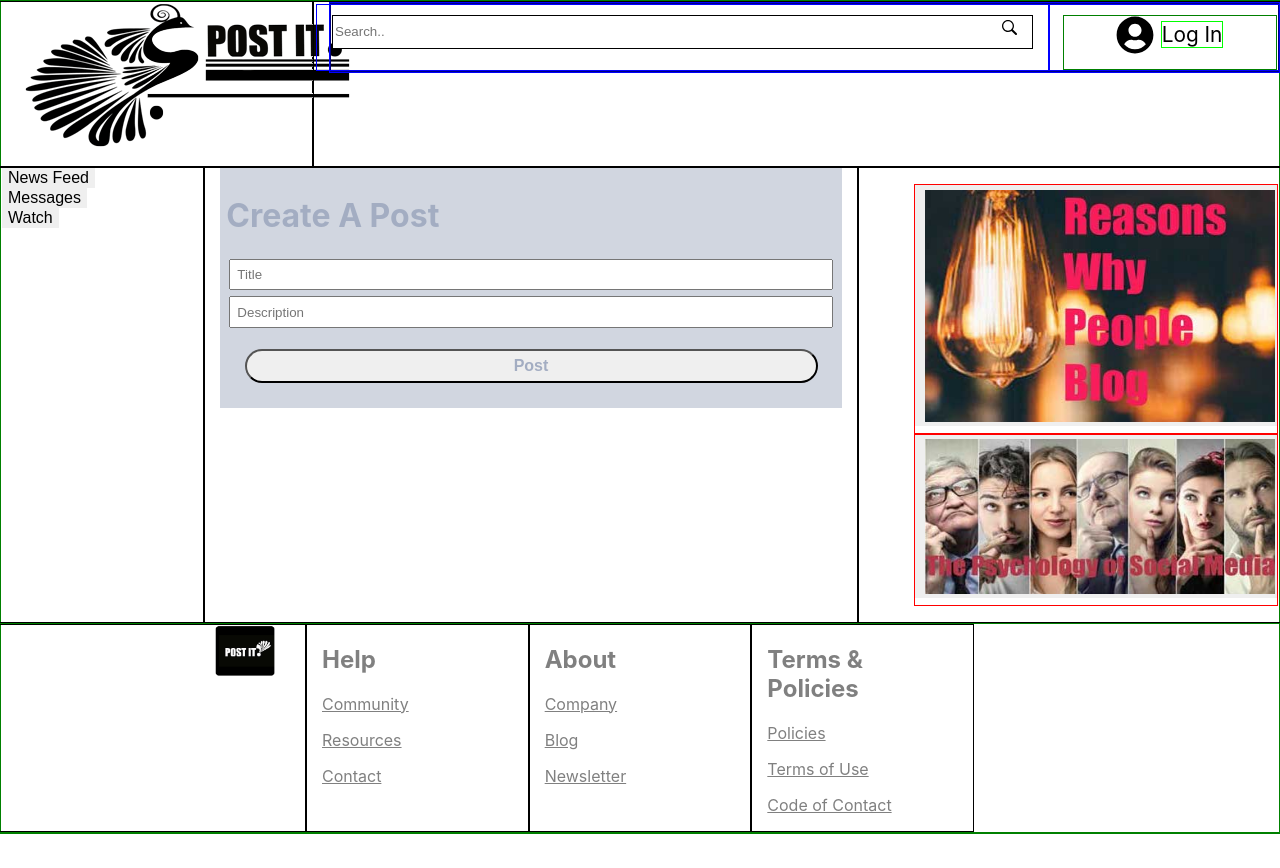
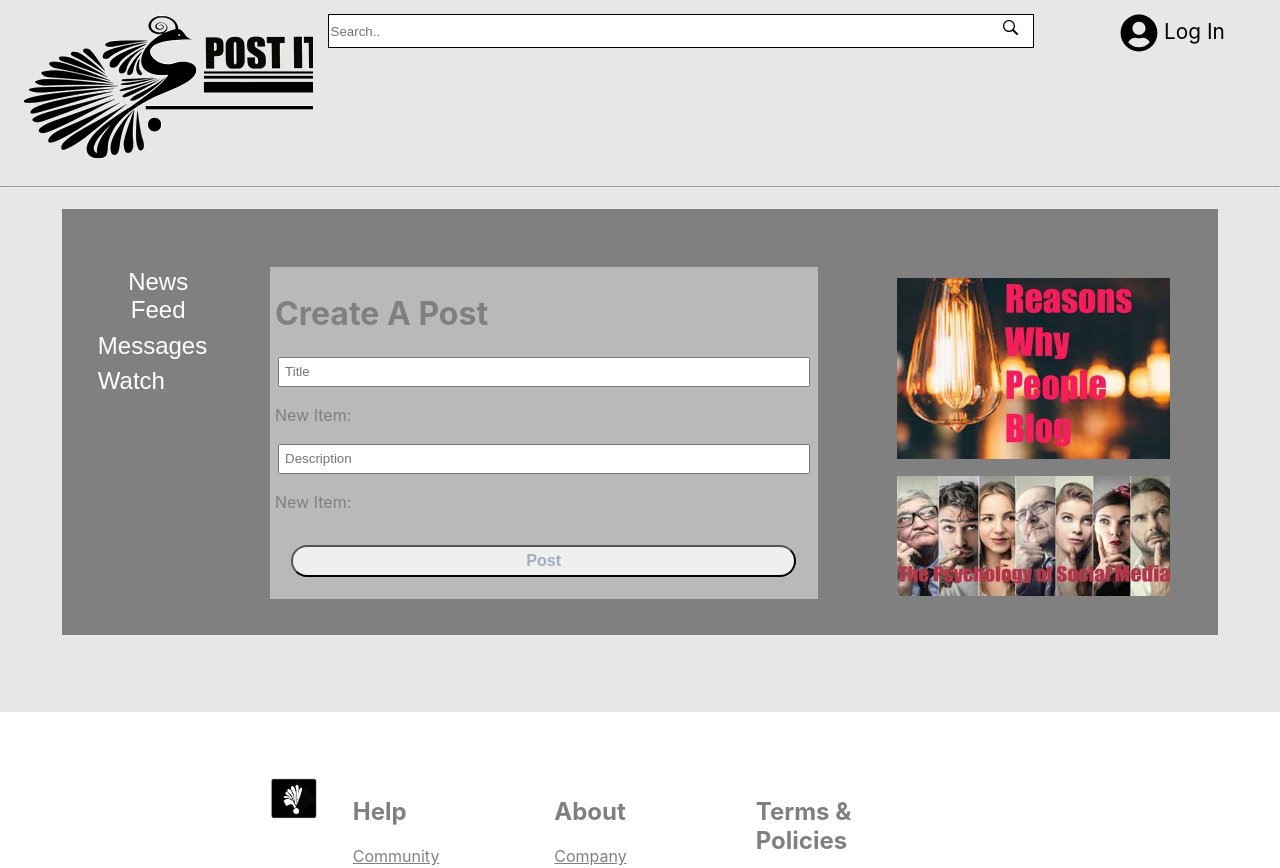
Before and after one commit to jenPlaza/postit, a React (Create React App) app in the folder my-app/: page / in a window 1280 px wide. Shown: the top 868 px of the page. Before the commit the page ends 834 px from the top, so only its background shows below. Built offline with nearby package versions, Linux system fonts and the light colour scheme.

Commit message:
added some styling to App and data binding to form fields

```diff
--- a/my-app/src/App.js
+++ b/my-app/src/App.js
@@ -1,33 +1,49 @@
-import React, { Component }  from 'react';
+import React from 'react';
 import './App.css';
 import Header from './components/header/Header'
-import Nav from './components/nav/Nav'
 import Footer from './components/footer/Footer'
 import MyForm from './components/myform/MyForm'
 import logo from '../src/images/postIt.png'
 import SideBarLeft from './components/sidebarleft/SideBarLeft'
 import SideBarRight from './components/sidebarright/SideBarRight'
-import { Container, Row, Col } from 'react-grid-system';
+import { Row, Col } from 'react-grid-system';
 
 
 class App extends React.Component {
+	state ={
+		titleInput:'',
+		descriptionInput:'',
+	}
+titleBind = e => {
+	this.setState({titleInput: e.target.value})
+}
+descriptionBind = e => {
+	this.setState({descriptionInput: e.target.value})
+}
   render() {
   return (
 	  <div style={styles.container}>
-	  	<Row>
-	   		<Col xs={3} style={styles.col}>
+	  	<Row style={styles.headerRow}>
+	   		<Col xs={3} style={styles.colWt}>
 	  			<img src={logo} alt="Logo icon"/>
 	  		</Col>
-	  		<Col md={9} style={styles.col}>
+	  		<Col md={9} style={styles.colWt}>
 	  			<Header/>
 	  		</Col>
 	  	</Row>
-	  	<Row>
+	  <hr />
+	  	<Row style={styles.bodyRow}>
     		<Col md={2} style={styles.col}>
 				<SideBarLeft />
 	  		</Col>
 	  		<Col md={6} style={styles.col}>
-    			<MyForm addName={this.addName}/>
+	  			<MyForm
+	  				titleBind={this.titleBind}
+	  				titleInput={this.state.titleInput}
+
+	  				descriptionBind={this.descriptionBind}
+	  				descriptionInput={this.state.descriptionInput}
+	  			 />
 	  		</Col>
 	  		<Col md={4} style={styles.col}>
     			<SideBarRight/>
@@ -45,11 +61,24 @@ export default App;
 
 const styles ={
 	container:{
-		border:'1px solid green',
+		backgroundColor:'#E7E7E7',
 		height:'auto'
 	},
+	headerRow:{
+		marginTop:'-4%',
+	},
+	bodyRow:{
+		marginTop:'-5%',
+		padding:'6%',
+	},
 	col:{
-		border:'1px solid black',
-		height:'auto'
+		height:'auto',
+		backgroundColor:'grey',
+		paddingTop:'5%',
+	},
+	colWt:{
+		height:'auto',
+		backgroundColor:'#E7E7E7',
+		paddingTop:'5%',
 	},
 }
--- a/my-app/src/components/footer/Footer.js
+++ b/my-app/src/components/footer/Footer.js
@@ -1,8 +1,8 @@
 // JavaScript Document
 import React from 'react'
 import './Footer.css'
-import logo2 from '../../images/postIt2.png'
-import { Container, Row, Col } from 'react-grid-system';
+import logo2 from '../../images/ptBtn3.png'
+import { Row, Col } from 'react-grid-system';
 
 const Footer = () => {
 	return(
@@ -14,21 +14,21 @@ const Footer = () => {
 	  		</Col>
 	  		<Col md={2} style={styles.col}>
 	  			<h2 style={styles.h2}>Help</h2>
-				<p><a style={styles.a} href='#'>Community</a></p>
-				<p><a style={styles.a} href='#'>Resources</a></p>
-				<p><a style={styles.a} href='#'>Contact</a></p>
+				<p><a style={styles.a} href='https://reactjs.org'>Community</a></p>
+				<p><a style={styles.a} href='https://reactjs.org'>Resources</a></p>
+				<p><a style={styles.a} href='https://reactjs.org'>Contact</a></p>
 	  		</Col>
 			<Col md={2} style={styles.col}>
 	  			<h2 style={styles.h2}>About</h2>
-				<p><a style={styles.a} href='#'>Company</a></p>
-				<p><a style={styles.a} href='#'>Blog</a></p>
-				<p><a style={styles.a} href='#'>Newsletter</a></p>
+				<p><a style={styles.a} href='https://reactjs.org'>Company</a></p>
+				<p><a style={styles.a} href='https://reactjs.org'>Blog</a></p>
+				<p><a style={styles.a} href='https://reactjs.org'>Newsletter</a></p>
 	  		</Col>
 			<Col md={2} style={styles.col}>
 	  			<h2 style={styles.h2}>Terms & Policies</h2>
-				<p><a style={styles.a} href='#'>Policies</a></p>
-				<p><a style={styles.a} href='#'>Terms of Use</a></p>
-				<p><a style={styles.a} href='#'>Code of Contact</a></p>
+				<p><a style={styles.a} href='https://reactjs.org'>Policies</a></p>
+				<p><a style={styles.a} href='https://reactjs.org'>Terms of Use</a></p>
+				<p><a style={styles.a} href='https://reactjs.org'>Code of Contact</a></p>
 	  		</Col>
 	  	</Row>
 		</footer>
@@ -38,12 +38,15 @@ export default Footer
 
 const styles ={
 		container:{
-		border:'1px solid green',
+		backgroundColor:'white',
+		padding:'5%',
+		/*border:'1px solid green',*/
 		width:'100%',
 		height:'auto',
+
 	},
 	col:{
-		border:'1px solid black',
+		/*border:'1px solid black',*/
 		height:'auto',
 		color:'grey',
 	},
@@ -51,9 +54,9 @@ const styles ={
 		fontsize:'1.25em',
 	},
 	logo2:{
-		width:'20%',
+		width:'17%',
 		float:'right',
-		marginRight:'5%',
+		marginRight:'2%',
 	},
 	a:{
 		color:'grey',
--- a/my-app/src/components/header/Header.js
+++ b/my-app/src/components/header/Header.js
@@ -2,13 +2,13 @@
 import React from 'react'
 import './Header.css'
 import Nav from '../nav/Nav'
-import { Container, Row, Col } from 'react-grid-system';
+import { Row, Col } from 'react-grid-system';
 
 const Header = props => {
 	return(
 		<header style={styles.container}>
-			<Row>
-				<Col xs={12} style={styles.col}>
+			<Row style={styles.colWt}>
+				<Col xs={12} style={styles.colWt}>
 					<Nav />
 				</Col>
 			</Row>
@@ -20,7 +20,9 @@ export default Header
 
 const styles ={
 	container:{
-		border:'1px solid blue',
 		width:'100%',
 	},
+	colWt:{
+		backgroundColor:'#E7E7E7',
+	},
 }
--- a/my-app/src/components/myForm/MyForm.js
+++ b/my-app/src/components/myForm/MyForm.js
@@ -3,19 +3,23 @@ import React from 'react';
 import Button from '../buttons/Button'
 
 const MyForm = props =>{
+
     return (
+		<div style={styles.container}>
       <form
 		style={styles.myform}
 		onSubmit={props.addTitle}>
 		<h1> Create A Post</h1>
-		<input
-		style={styles.input}
-		placeholder="Title" />
-		<input
-		style={styles.input}
-		placeholder="Description" />
-		<Button btnText='Post' />
+		<input type='text' style={styles.input} onChange={props.titleBind} placeholder="Title" className='title' />
+		<p>New Item:{props.titleInput}</p>
+		<input type='text' style={styles.input} onChange={props.descriptionBind} placeholder="Description" className='description' />
+		<p>New Item:{props.descriptionInput}</p>
+		<Button id='submit' btnText='Post' className='button' />
       </form>
+
+		<ul className='list'></ul>
+		</div>
+
     );
 }
 
@@ -24,12 +28,11 @@ export default MyForm;
 
 const styles ={
 	myform:{
-		margin:'1px solid orange',
 		padding:'1%',
 		width:'auto',
 		height:'auto',
-		backgroundColor:'rgba(163,173,194,0.5)',
-		color:'rgba(163,173,194)',
+		backgroundColor:'#B9B9B9',
+		color:'grey',
 		display:'flex',
 		flexDirection:'column'
 	},
--- a/my-app/src/components/nav/Nav.js
+++ b/my-app/src/components/nav/Nav.js
@@ -1,10 +1,9 @@
 // JavaScript Document
 import React from 'react'
 import './Nav.css'
-import Button from '../buttons/Button'
 import {GoSearch} from 'react-icons/go'
 import {FaUserCircle} from 'react-icons/fa'
-import { Container, Row, Col } from 'react-grid-system';
+import {Row, Col } from 'react-grid-system';
 
 const Nav = () => {
       return (
@@ -39,16 +38,12 @@ const Nav = () => {
 
 const styles ={
 	container:{
-		border:'1px solid navy',
 		height:'auto',
-	},
-	col:{
-		border:'1px solid blue',
-		paddingTop:'1%',
 	},
 	search:{
 		border:'1px solid black',
 		height:'32px',
+		backgroundColor:'white',
 	},
 	searchBox:{
 		border:'none',
@@ -56,14 +51,14 @@ const styles ={
 		height:'30px',
 	},
 	avatar:{
-		border:'1px solid green',
+		/*border:'1px solid green',*/
 		float:'right',
 		width:'100%',
 		display:'flex',
 		justifyContent: 'center',
 	},
 	p:{
-		border:'1px solid lime',
+		/*border:'1px solid lime',*/
 		marginTop:'5px',
 		marginLeft:'3%',
 		fontSize:'1.3em',
--- a/my-app/src/components/sidebarleft/SideBarLeft.js
+++ b/my-app/src/components/sidebarleft/SideBarLeft.js
@@ -1,19 +1,20 @@
 // JavaScript Document
 import React from "react";
-import '../sidebarleft/SideBarLeft.css';
+/*import '../sidebarleft/SideBarLeft.css';*/
+ import { Container, Row, Col } from 'react-grid-system';
 
 class SideBarLeft extends React.Component {
   render() {
     return (
-      <section
-        /*sidebar={<b>Menu</b>}*/
-		style={styles.container}
-      >
-
-		<button style={styles.btn}href="#">News Feed</button>
-          <button style={styles.btn}href="#">Messages</button>
-          <button style={styles.btn}href="#">Watch</button>
-      </section>
+      <Container style={styles.container}>
+		<Row>
+			<Col md={12} style={styles.col}>
+				<button style={styles.btn}href="#">News Feed</button>
+          		<button style={styles.btn}href="#">Messages</button>
+          		<button style={styles.btn}href="#">Watch</button>
+			</Col>
+	  	</Row>
+      </Container>
     );
   }
 }
@@ -21,10 +22,16 @@ class SideBarLeft extends React.Component {
 export default SideBarLeft;
 
 const styles ={
-
+	container:{
+		height:'auto',
+		marginTop:'0%',
+	},
 	btn:{
 	display:'block',
+		backgroundColor:'grey',
 		border:'none',
-		fontSize:'1em'
+		fontSize:'1.5em',
+		paddingBottom:'5%',
+		color:'white',
 }
 }
--- a/my-app/src/components/sidebarright/SideBarRight.js
+++ b/my-app/src/components/sidebarright/SideBarRight.js
@@ -1,6 +1,6 @@
 // JavaScript Document
 import React from 'react'
-import '../sidebarright/SideBarRight.css'
+/*import '../sidebarright/SideBarRight.css'*/
 import whyBlog from '../../images/whyBlog.jpeg'
 import socialMedia from '../../images/socialMedia.jpg'
 
@@ -28,16 +28,18 @@ const styles ={
 
 	li:{
 	display:'block',
-		border:'1px solid red',
+		/*border:'1px solid red',*/
 		listStyleType:'none',
-		paddingBottom:'1%'
+		marginTop:'-3%',
+		paddingBottom:'5%'
 },
 		btn:{
-		border:'none'
+		border:'none',
+		backgroundColor:'grey',
 },
 		img:{
-	display:'block',
-		width:'100%',
-			padding:'1%'
+		display:'block',
+		width:'90%',
+		padding:'1%'
 }
 }
```
Also changed, not shown: my-app/src/images/ptBtn3.png (added).
